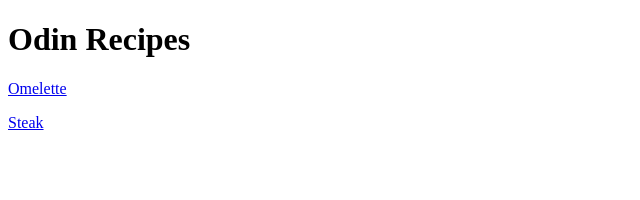
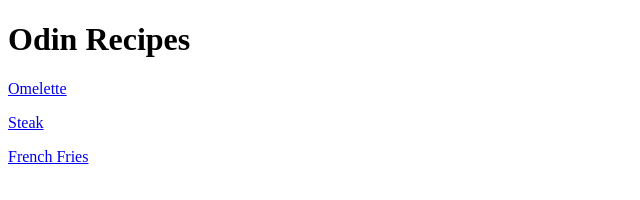
Before and after one commit to Runier95/odin-recipes, a plain HTML site: page index.html in a window 1280 px wide. Shown: the whole page, without its empty margins (0-640 px from the left). Drawn offline with Linux system fonts and the light colour scheme.

Commit message:
update index to contain french fries recipe

```diff
--- a/index.html
+++ b/index.html
@@ -13,5 +13,6 @@
     <h1>Odin Recipes</h1>
     <p><a href="./recipes/omelette.html">Omelette</a></p>
     <p><a href="./recipes/steak.html">Steak</a></p>
+    <p><a href="./recipes/french-fries.html">French Fries</a></p>
 </body>
 </html>
```
